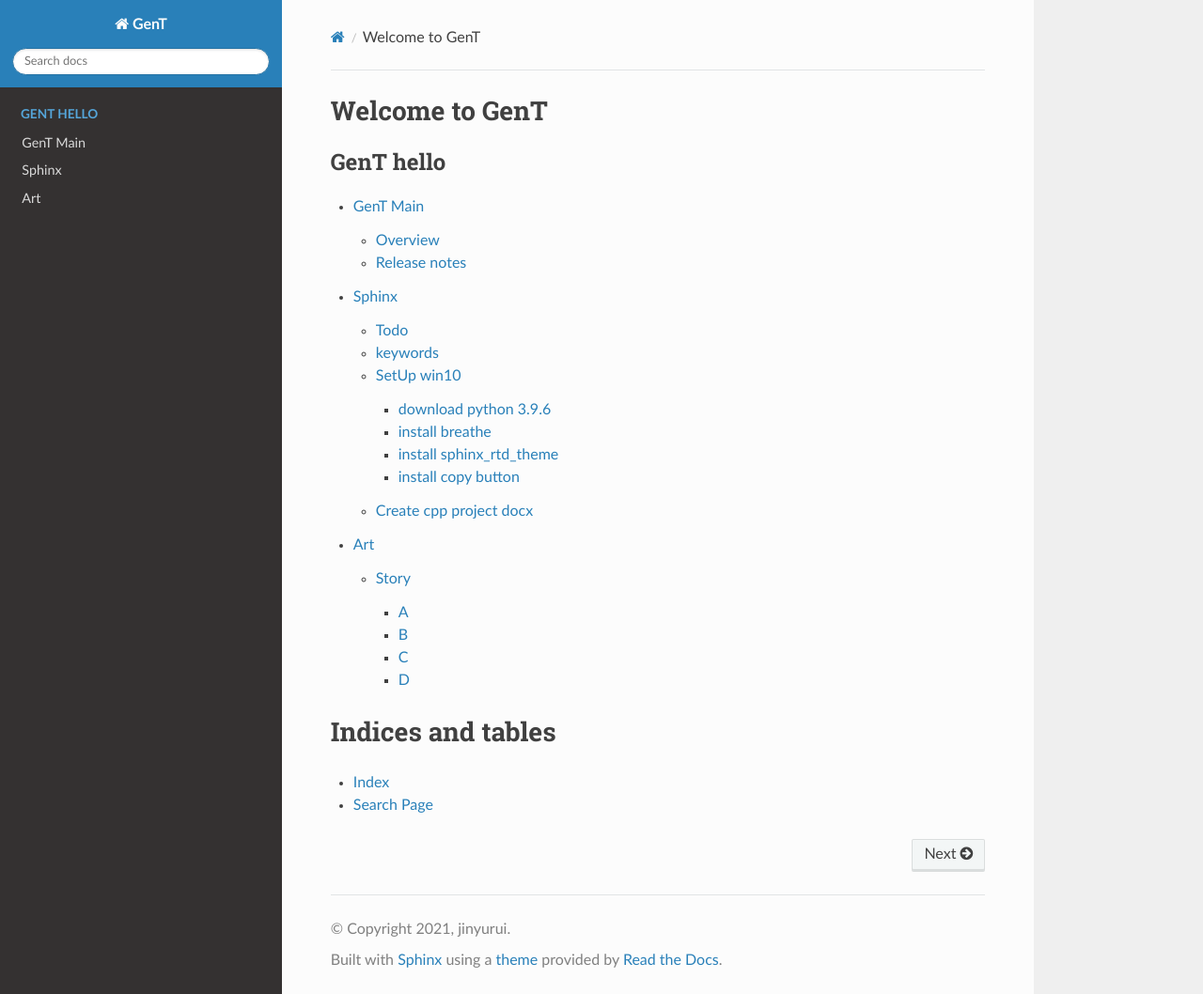
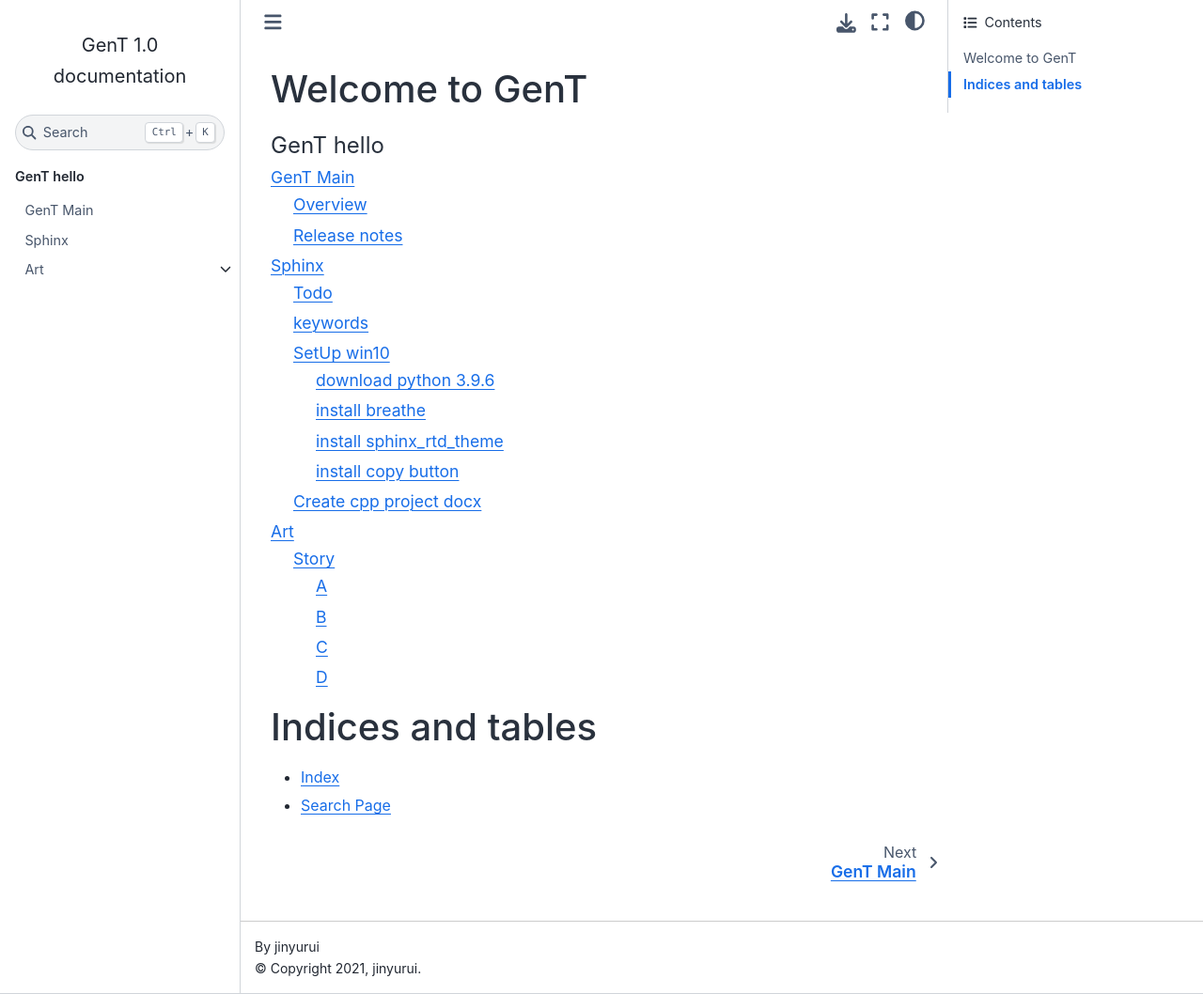
Before and after one commit to jinyurui/GenT, a Sphinx documentation site: the page built from source/index.rst, in a window 1280 px wide and 1058 px high. Shown: the whole window at 94% size. Built offline with Sphinx 7.4.7 and the Sphinx Book theme 1.1.4, drawn with Linux system fonts in a browser that asks for light colours.

Commit message:
add book theme

```diff
--- a/requirements.txt
+++ b/requirements.txt
@@ -1,2 +1,5 @@
 #pip install copyBtn
 sphinx_copybutton
+
+#pip install sphinx-book-theme
+sphinx-book-theme
--- a/source/conf.py
+++ b/source/conf.py
@@ -45,7 +45,8 @@
 # The theme to use for HTML and HTML Help pages.  See the documentation for
 # a list of builtin themes.
 #
-html_theme = 'sphinx_rtd_theme'
+html_theme = 'sphinx_book_theme'
+# 'sphinx_rtd_theme'
 
 # Add any paths that contain custom static files (such as style sheets) here,
 # relative to this directory. They are copied after the builtin static files,
```
